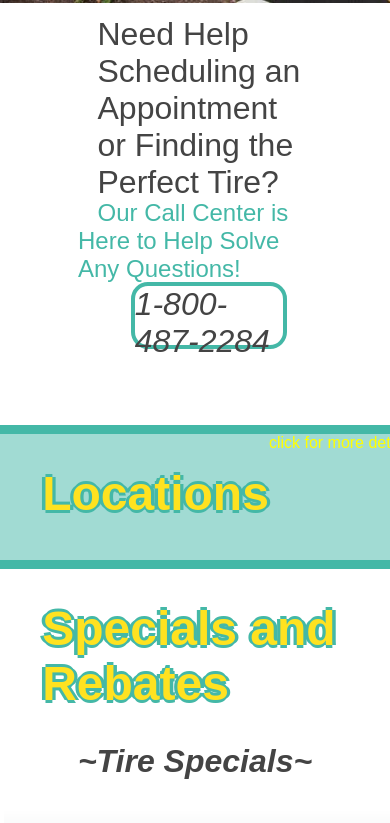
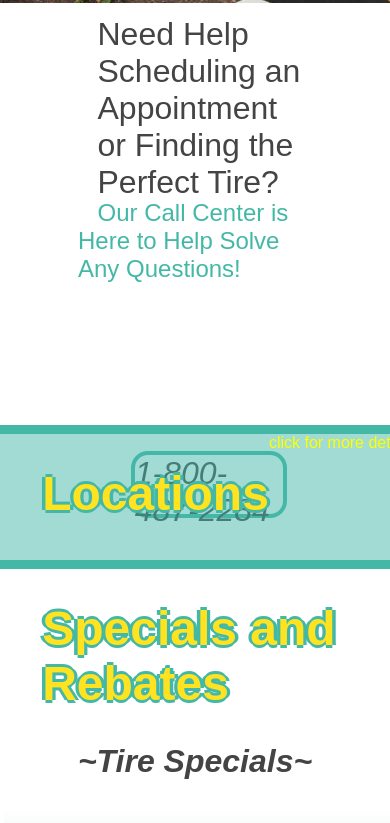
Before and after one commit to dartmouth-cs52-18S/lab1-msorbaro, a plain HTML site: page index.html in a window 390 px wide. Shown: the part 796-1619 px from the top of the page. Drawn offline with Linux system fonts and the light colour scheme.

Commit message:
making some changes

```diff
--- a/stylesheet.css
+++ b/stylesheet.css
@@ -370,7 +370,7 @@ nav .icon {
 
   .callbutton{
     width: 30vw;
-    margin-top: 15vh;
+    margin-top: 20vh;
     display: flex;
 
   }
@@ -423,5 +423,8 @@ nav .icon {
   {
     height: 50vh;
   }
+  .callbutton{
+    margin-top: 40vh;
+  }
 
 }
```
